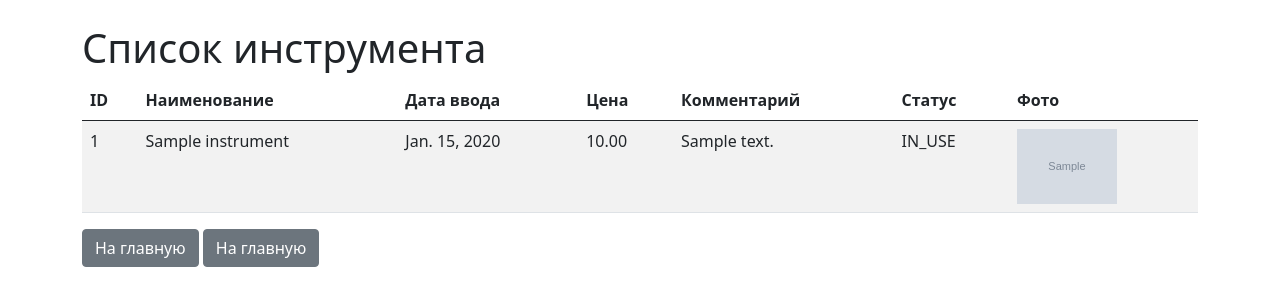
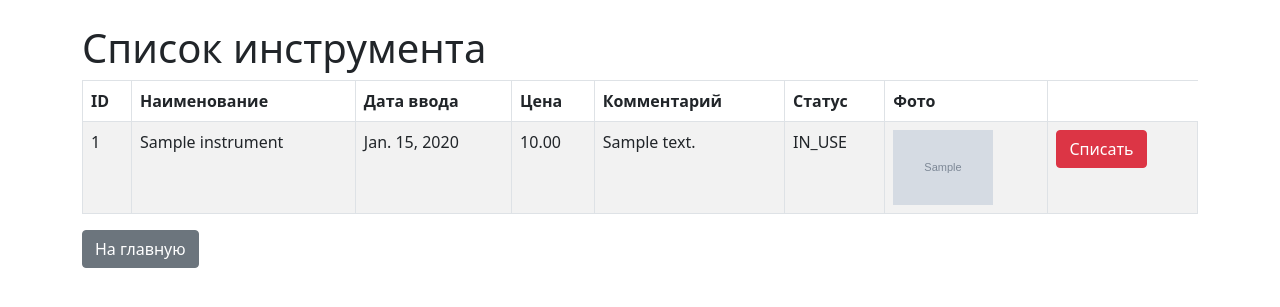
Before and after one commit to botnbot/instrument_control, a Django app: page /instruments/ in a window 1280 px wide. Shown: the part 56-363 px from the top of the page. Run offline with Django 5.2, Linux system fonts and the light colour scheme; tables that the repository leaves empty hold one stand-in row (values such as "Sample post"); grey boxes marked "Sample" are stand-in pictures; some libraries are stand-ins or nearby versions.

Commit message:
table boarded in instrument_list.html

```diff
--- a/core/templates/core/instruments/instrument_list.html
+++ b/core/templates/core/instruments/instrument_list.html
@@ -6,7 +6,7 @@
 
 <h1>Список инструмента</h1>
 {% if instruments %}
-<table class="table table-striped">
+<table class="table table-striped table table-bordered">
     <thead>
     <tr>
         <th scope="col">ID</th>
@@ -31,6 +31,7 @@
             <img src='{{instrument.image1.url}}' width='100'>
             {%endif%}
         </td>
+        <td><a href="{% url 'core:instrument_list' %}" class="btn btn-danger">Списать</a></td>
     </tr>
     {% endfor %}
     </tbody>
@@ -40,5 +41,4 @@
 {% endif %}
 
 <a href="{% url 'core:instrument_list' %}" class="btn btn-secondary">На главную</a>
-<a href="{% url 'core:instrument_list' %}" class="btn btn-secondary">На главную</a>
 {% endblock %}
```
